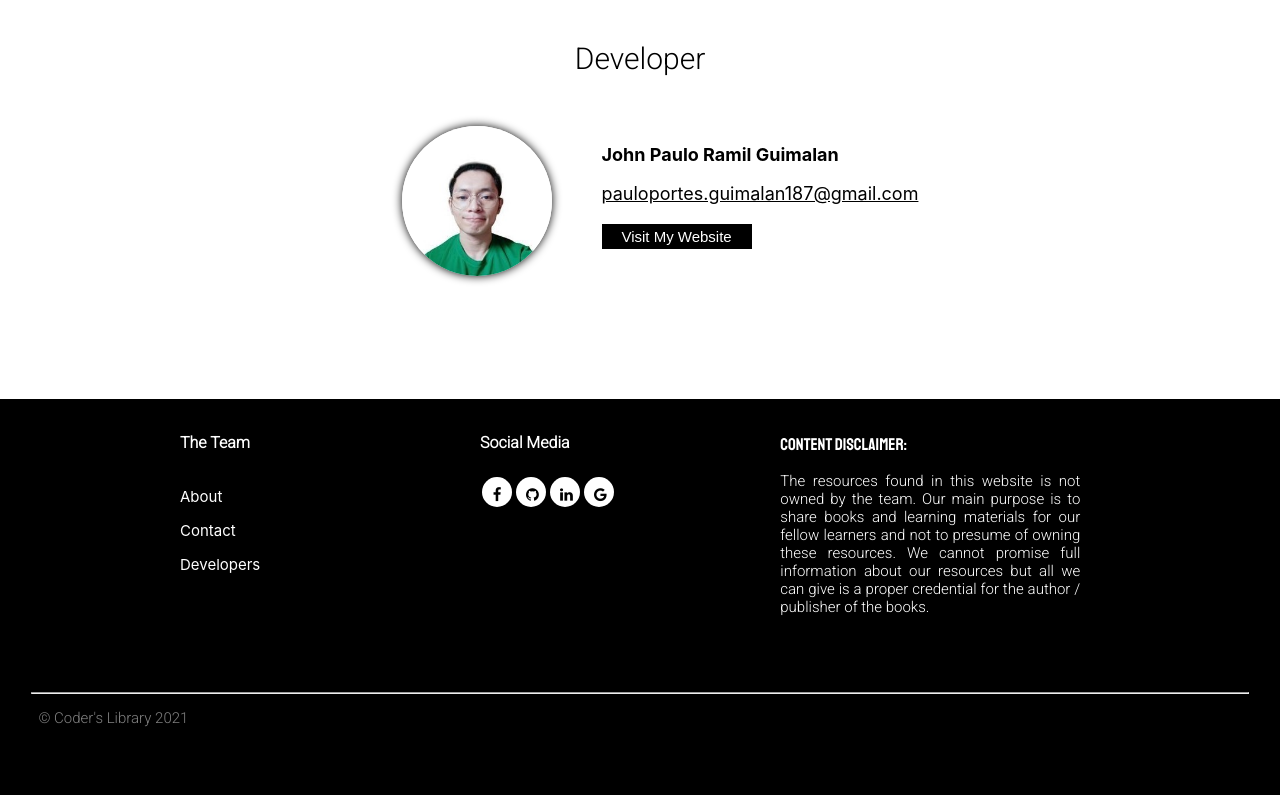
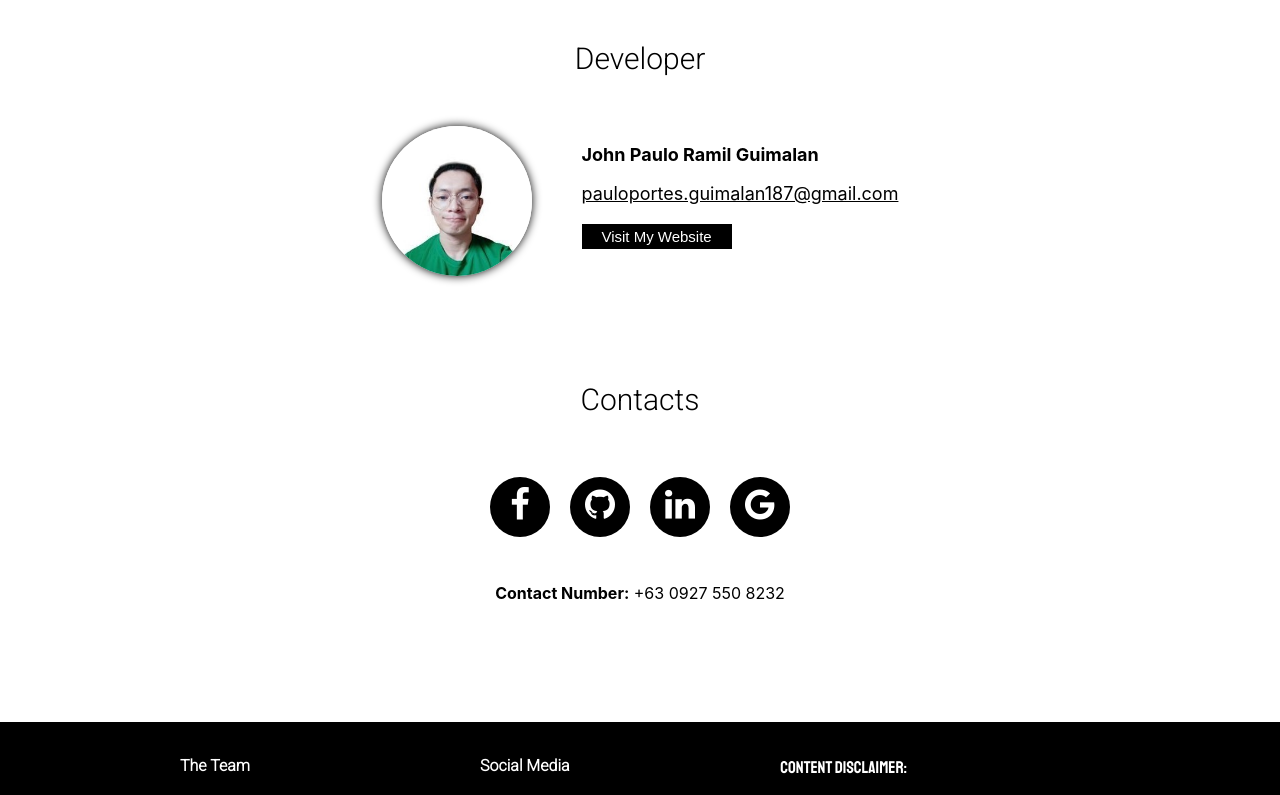
Before and after one commit to PaoloGuimalan/coderslibrary, a React (Create React App) app: page /about in a window 1280 px wide. Shown: the part 440-1235 px from the top of the page. Before the commit the page ends 1195 px from the top, so only its background shows below. Built offline with nearby package versions, Linux system fonts and the light colour scheme.

Commit message:
first commit

```diff
--- a/src/Components/css/About.css
+++ b/src/Components/css/About.css
@@ -26,6 +26,18 @@
     background: white;
 }
 
+#cont_tbl{
+    width: 100%;
+    margin-top: 50px;
+}
+
+#lbl_cont{
+    text-align: center;
+    font-family: 'Comfortaa', cursive;
+    font-family: 'Roboto', sans-serif;
+    font-size: 30px;
+}
+
 #dev_tbl{
     width: 100%;
     margin-top: 50px;
@@ -43,7 +55,7 @@
     width: 150px;
     height: 150px;
     border-radius: 100%;
-    margin-right: 50px;
+    margin-right: 0px;
 }
 
 #dev_name{
@@ -80,5 +92,29 @@
     margin-left: auto;
     margin-right: auto;
     width: 50%;
+    padding: 0;
     /*background-color: orange;*/
 }
+
+#ul_cont{
+    list-style-type: none;
+    display: flex;
+    flex-direction: row;
+    flex-wrap: wrap;
+    justify-content: center;
+    margin-left: auto;
+    margin-right: auto;
+    padding: 0;
+    width: 50%;
+    /*background-color: orange;*/
+}
+
+#fafa{
+    width: 40px;
+    height: 40px;
+    font-size: 35px;
+    color: white;
+    border-radius: 100px;
+    background: black;
+    margin: 10px
+}
--- a/src/Components/jsx/About.js
+++ b/src/Components/jsx/About.js
@@ -25,7 +25,11 @@ function About() {
                             <td>
                                 <ul id='ul_dev'>
                                     <li>
-                                        <img id='dev_img' src={Dev1}></img>
+                                        <motion.img
+                                            animate={{
+                                                marginRight: window.innerWidth  < 768 ? "0px" : "50px"
+                                            }}
+                                        id='dev_img' src={Dev1}></motion.img>
                                     </li>
                                     <li>
                                         <p id='dev_name'><b>John Paulo Ramil Guimalan</b></p>
@@ -45,6 +49,36 @@ function About() {
                         </tr>
                     </tbody>
                 </table>
+                <table id='cont_tbl'>
+                    <tbody>
+                        <tr>
+                            <td>
+                                <p id='lbl_cont'>Contacts</p>
+                            </td>
+                        </tr>
+                        <tr>
+                            <td>
+                                <ul id='ul_cont'>
+                                    <li>
+                                        <a target='_blank' href="https://www.facebook.com/paulo.portesguimalan/" class="fa fa-facebook" id='fafa'></a>
+                                    </li>
+                                    <li>
+                                        <a target='_blank' href="https://github.com/PaoloGuimalan" class="fa fa-github" id='fafa'></a>
+                                    </li>
+                                    <li>
+                                         <a target='_blank' href="https://www.linkedin.com/in/john-paulo-ramil-guimalan-89029321a/" class="fa fa-linkedin" id='fafa'></a>
+                                    </li>
+                                    <li>
+                                         <a target='_blank' href="mailto: pauloportes.guimalan187@gmail.com" class="fa fa-google" id='fafa'></a>
+                                    </li>
+                                </ul>
+                            </td>
+                        </tr>
+                        <tr>
+                            <td><center><p><b>Contact Number:</b> +63 0927 550 8232</p></center></td>
+                        </tr>
+                    </tbody>
+                </table>
             </div>
         </div>
     )
```
